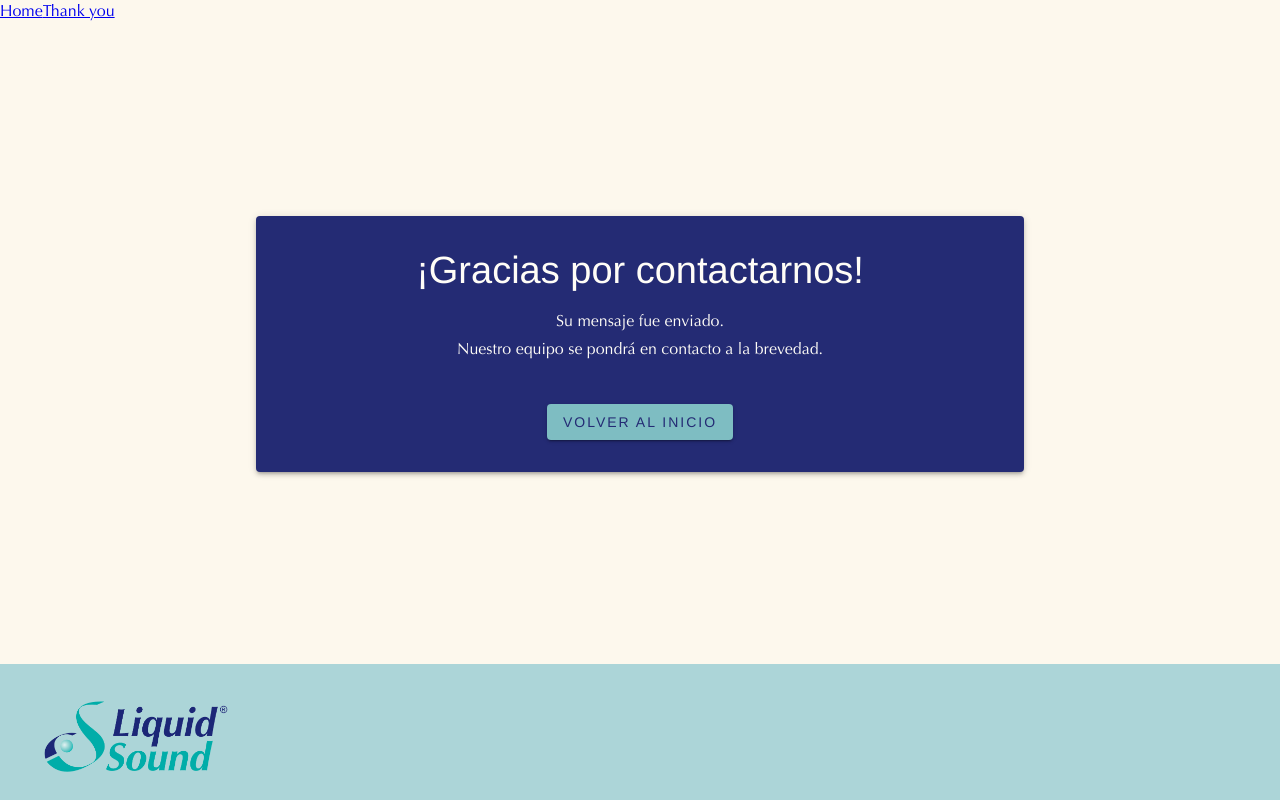
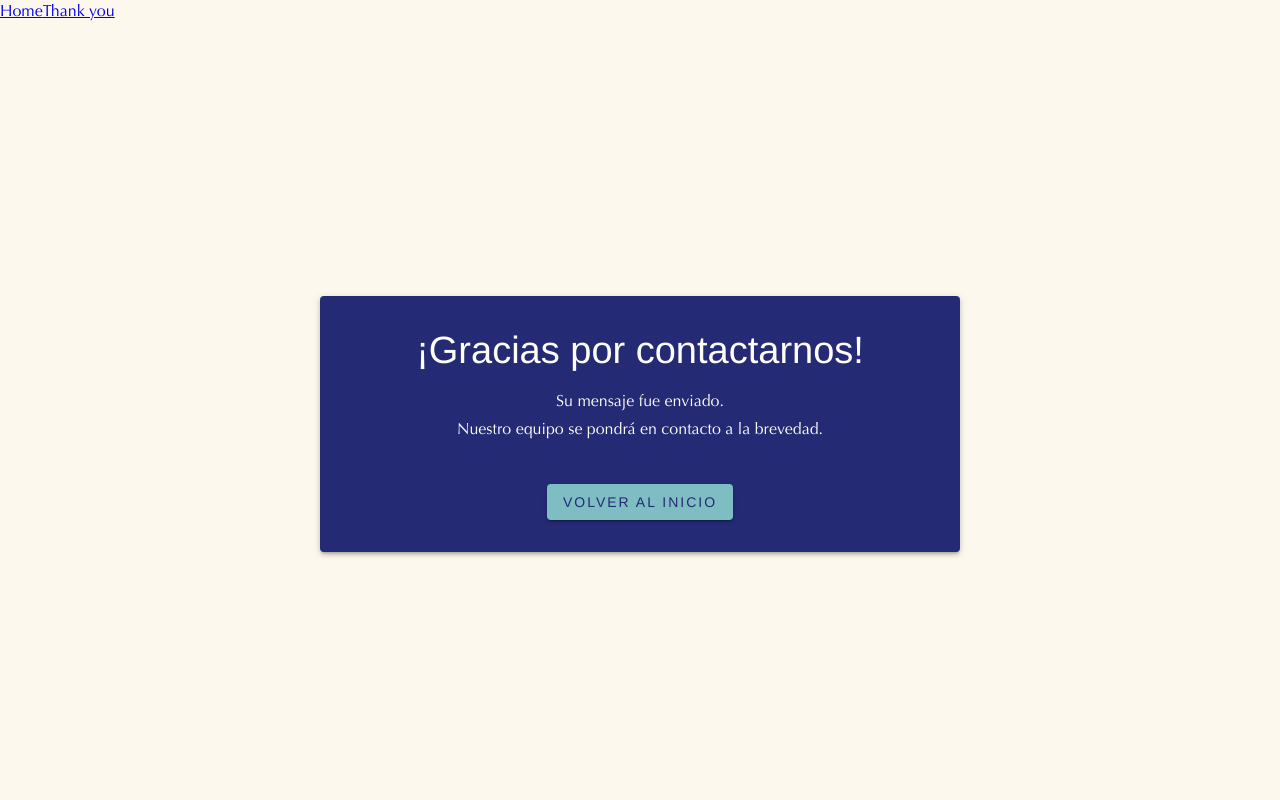
Before and after one commit to pazspera/liquid-sound-landing, a React (Vite) app: page /gracias-por-contactarnos in a window 1280 px wide. Shown: the top 800 px of the page. Built offline with nearby package versions, Linux system fonts and the light colour scheme; a web font is replaced by a local one.

Commit message:
Modificaciones estilo en NoticeSection

```diff
--- a/src/components/NoticeSection/NoticeSection.jsx
+++ b/src/components/NoticeSection/NoticeSection.jsx
@@ -2,13 +2,13 @@ import { useTheme } from "@mui/material/styles";
 import { Paper, Grid, Typography, Button, Container } from "@mui/material";
 import { Link } from "react-router-dom";
 
-export default function NoticeSection({title, message, secondaryMessage}) {
+export default function NoticeSection({title, message, secondaryMessage=""}) {
   const theme = useTheme();
 
   return (
     <>
-      <Container maxWidth="lg" sx={{ minHeight: { xs: "60vh", md: "80vh" }, display: "flex", flexDirection: "column", alignItems: "center", justifyContent: "center" }}>
-        <Paper elevation={3} sx={{ p: { xs: 4 }, backgroundColor: theme.palette.primary.main, color: theme.palette.common.white, maxWidth: { xs: "100%", md: "80vw", lg: "60vw" } }}>
+      <Container maxWidth="lg" sx={{ minHeight: "100vh", display: "flex", flexDirection: "column", alignItems: "center", justifyContent: "center" }}>
+        <Paper elevation={3} sx={{ p: { xs: 4 }, backgroundColor: theme.palette.primary.main, color: theme.palette.common.white, maxWidth: { xs: "100%", md: "80vw", lg: "50vw" } }}>
           <Grid container rowSpacing={2}>
             <Grid size={{ xs: 12 }} sx={{ textAlign: "center" }}>
               <Typography variant="h3" component="h1">
--- a/src/pages/ThankYou/ThankYou.jsx
+++ b/src/pages/ThankYou/ThankYou.jsx
@@ -5,7 +5,7 @@ import NoticeSection from "../../components/NoticeSection/NoticeSection";
 
 export default function ThankYou() {
   const theme = useTheme();
-  useDocumentTitle("Gracias por contactarnos - Liquid Sound");
+  useDocumentTitle("¡Gracias por contactarnos! - Liquid Sound");
 
   return (
     <>
```
